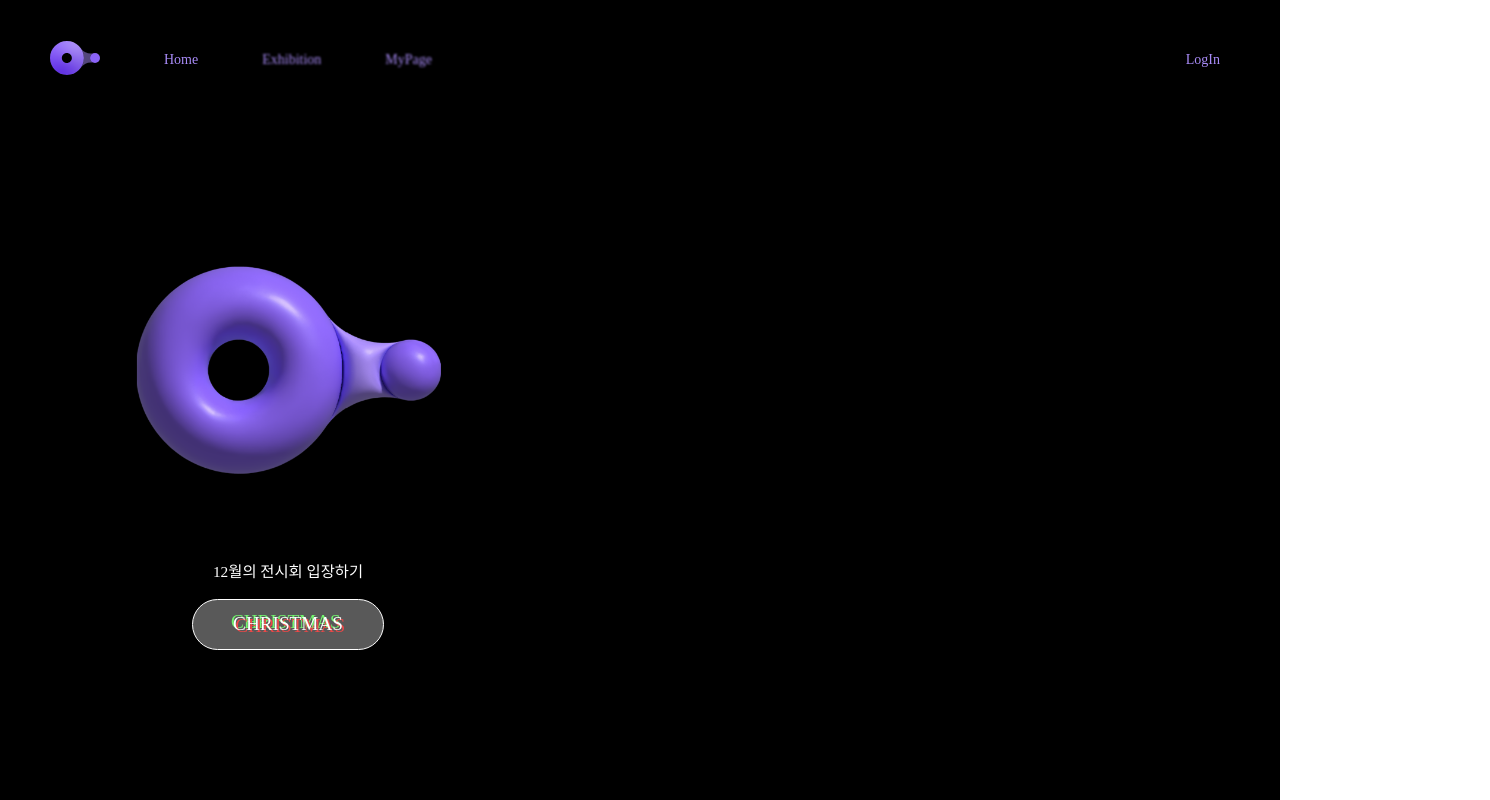
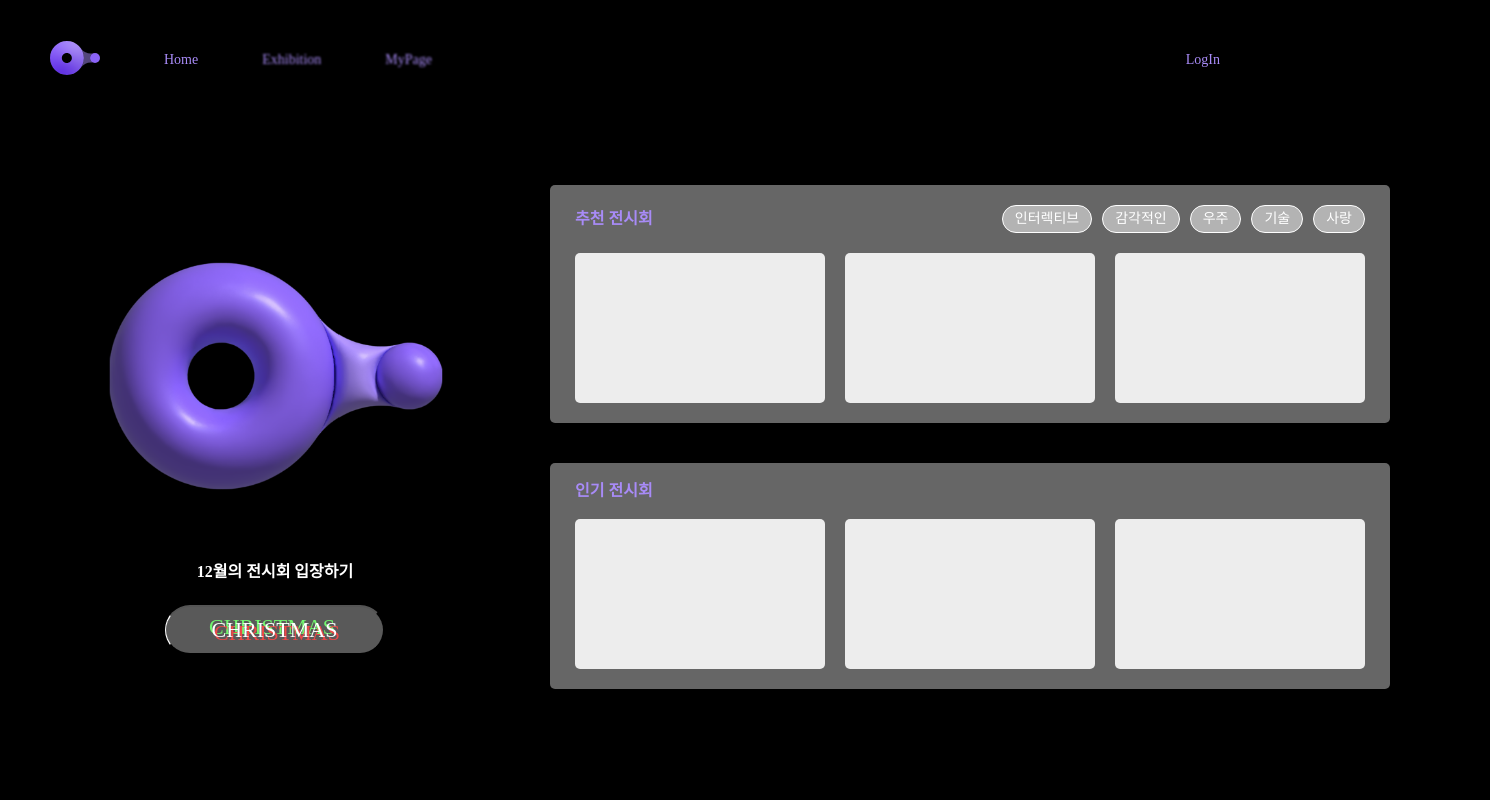
Before and after one commit to 23-2-Media-Project/front, a React (Create React App) app: page /main in a window 1280 px wide. Shown: the whole page, 1490 px wide, since content can reach past the window. Built offline with nearby package versions, Linux system fonts and the light colour scheme; a web font is replaced by a local one.

Commit message:
feature: 추천/인기/최신 전시회 섹션 퍼블리싱

```diff
--- /dev/null
+++ b/src/components/main/ExhibitionList.jsx
@@ -0,0 +1,36 @@
+import React from "react";
+
+const ExhibitionList = ({ title }) => {
+  return (
+    <div className="list-wrap">
+      <div className="title-wrap">
+        <div className="title">{title}</div>
+        {title === "추천 전시회" && (
+          <div className="interests-btn-wrap">
+            {interests.map((interest, idx) => {
+              if (idx !== 5) {
+                return <div className="interest-btn">{interest}</div>;
+              }
+            })}
+          </div>
+        )}
+      </div>
+      <div className="exhibition-img-wrap">
+        <div className="exhibition-img"></div>
+        <div className="exhibition-img"></div>
+        <div className="exhibition-img"></div>
+      </div>
+    </div>
+  );
+};
+
+export default ExhibitionList;
+
+export const interests = [
+  "인터렉티브",
+  "감각적인",
+  "우주",
+  "기술",
+  "사랑",
+  "미디어",
+];
--- a/src/pages/MainPage.jsx
+++ b/src/pages/MainPage.jsx
@@ -4,6 +4,7 @@ import { useNavigate } from "react-router-dom";
 import { ReactComponent as Logo3d } from "../assets/logo/logo-3d.svg";
 
 import "../styles/MainPage.scss";
+import ExhibitionList from "../components/main/ExhibitionList";
 
 /* TODO:
  * [O] 3D 로고 애니메이션 적용
@@ -17,7 +18,7 @@ const MainPage = () => {
     <div className="main-container">
       <div className="left-wrap">
         <div className="logo-wrap">
-          <Logo3d style={{ width: "25vw" }} className="logo" />
+          <Logo3d style={{ width: "350px" }} className="logo" />
         </div>
         <div className="monthly-exhibition-btn-wrap">
           <div className="btn-title">12월의 전시회 입장하기</div>
@@ -33,7 +34,11 @@ const MainPage = () => {
           </button>
         </div>
       </div>
-      <div className="right-wrap"></div>
+      <div className="right-wrap">
+        <ExhibitionList title={"추천 전시회"} />
+        <ExhibitionList title={"인기 전시회"} />
+        <ExhibitionList title={"최신 전시회"} />
+      </div>
     </div>
   );
 };
--- a/src/styles/MainPage.scss
+++ b/src/styles/MainPage.scss
@@ -5,15 +5,17 @@
   display: flex;
   justify-content: space-between;
   align-items: center;
-  width: 100vw;
+  gap: 100px;
+  min-width: 100vw;
+  width: max-content;
   min-height: 100vh;
   max-height: max-content;
   background-color: #000;
-  padding: 140px 10vw 50px;
+  padding: 140px 100px 50px;
   box-sizing: border-box;
 
   .left-wrap {
-    height: 32vw;
+    height: 420px;
     display: flex;
     flex-direction: column;
     align-items: center;
@@ -28,22 +30,23 @@
       display: flex;
       flex-direction: column;
       align-items: center;
-      gap: 1.5vw;
+      gap: 25px;
 
       .btn-title {
         color: #fff;
-        font-size: 1.2vw;
+        font-size: 16px;
+        font-weight: 600;
       }
       .monthly-exhibition-btn {
         cursor: pointer;
         position: relative;
-        height: 4vw;
-        width: 15vw;
+        height: 50px;
+        width: 220px;
         box-sizing: border-box;
-        font-size: 1.5vw;
+        font-size: 22px;
         color: #fff;
         background-color: rgba(255, 255, 255, 0.35);
-        border: 1px solid #fff;
+        border-left: 1px solid #fff;
         border-radius: 50px;
 
         &:hover {
@@ -76,4 +79,72 @@
       }
     }
   }
+  .right-wrap {
+    width: max-content;
+    height: 520px;
+    display: flex;
+    flex-direction: column;
+    gap: 40px;
+    overflow-y: auto;
+    overflow-x: hidden;
+
+    &::-webkit-scrollbar {
+      display: block;
+    }
+    &::-webkit-scrollbar-thumb {
+      background: rgba($color: #fff, $alpha: 0.8); /* 스크롤바의 색상 */
+      border-radius: 6.8px;
+      background-clip: padding-box;
+      border-left: 6px solid transparent;
+      border-right: 6px solid transparent;
+    }
+    &::-webkit-scrollbar-track {
+      background: transparent;
+    }
+    .list-wrap {
+      width: max-content;
+      display: flex;
+      flex-direction: column;
+      padding: 20px 25px;
+      background-color: rgba(255, 255, 255, 0.4);
+      border-radius: 5px;
+
+      .title-wrap {
+        display: flex;
+        justify-content: space-between;
+        align-items: center;
+        margin-bottom: 20px;
+
+        .title {
+          color: #a88bf7;
+          font-size: 16px;
+          font-weight: 600;
+        }
+        .interests-btn-wrap {
+          display: flex;
+          gap: 10px;
+
+          .interest-btn {
+            color: #fff;
+            font-size: 14px;
+            padding: 6px 12px;
+            border-radius: 30px;
+            border: 1px solid #fff;
+            background-color: rgba($color: #fff, $alpha: 0.5);
+          }
+        }
+      }
+      .exhibition-img-wrap {
+        display: flex;
+        gap: 20px;
+
+        .exhibition-img {
+          width: 250px;
+          height: 150px;
+          background-color: #ededed;
+          border-radius: 5px;
+        }
+      }
+    }
+  }
 }
```
